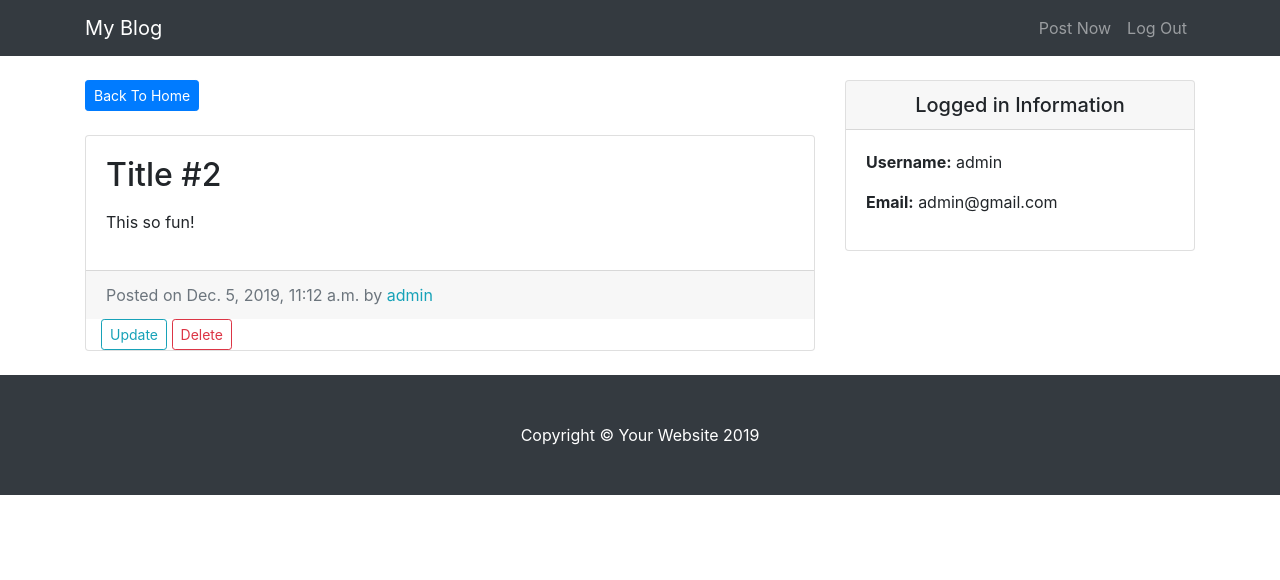
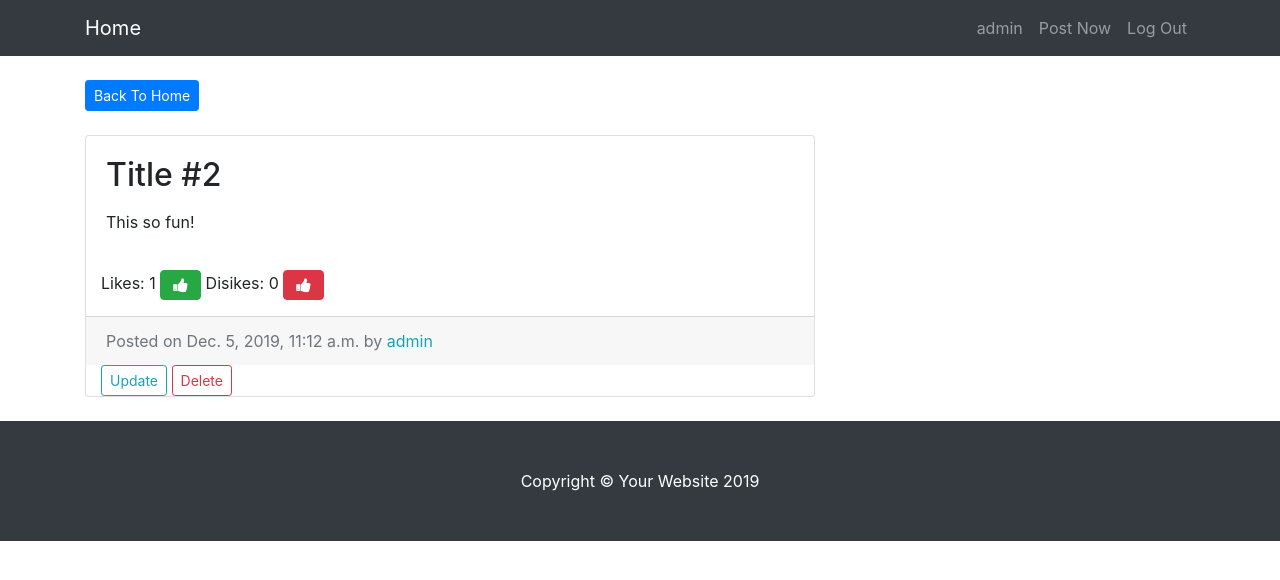
Before and after one commit to nabaneetLahiri/django-blog, a Django app: page /entry/2/ in a window 1280 px wide. Shown: the top 580 px of the page. Run offline with Django 3.2, Linux system fonts and the light colour scheme; a user stored in the database is signed in; data comes from the database, SQL or seed files in the repository; both versions use the stored data as it was after the commit; data that the repository does not hold is empty; some libraries are stand-ins or nearby versions.

Commit message:
Add files via upload

```diff
--- a/entries/models.py
+++ b/entries/models.py
@@ -6,6 +6,8 @@ class Entry(models.Model):
     entry_text=models.TextField()
     entry_date=models.DateTimeField(auto_now_add=True)
     entry_author=models.ForeignKey(User,on_delete=models.CASCADE)
+    likes=models.ManyToManyField(User,blank=True,related_name="post_likes")
+    dislikes=models.ManyToManyField(User,blank=True,related_name="post_dislikes")
     class Meta:
         verbose_name_plural="entries"
     def __str__(self):
--- a/entries/templates/entries/base.html
+++ b/entries/templates/entries/base.html
@@ -13,7 +13,7 @@
 
   <!-- Bootstrap core CSS -->
   <link href="{% static 'entries/vendor/bootstrap/css/bootstrap.min.css' %}" rel="stylesheet">
-
+  <link rel="stylesheet" href="https://maxcdn.bootstrapcdn.com/font-awesome/4.4.0/css/font-awesome.min.css">
   <!-- Custom styles for this template -->
   <link href="{% static 'entries/css/blog-home.css' %}" rel="stylesheet">
 
@@ -24,12 +24,15 @@
   <!-- Navigation -->
   <nav class="navbar navbar-expand-lg navbar-dark bg-dark fixed-top">
     <div class="container">
-      <a class="navbar-brand" href="{% url 'blog-home' %}">My Blog</a>
+      <a class="navbar-brand" href="{% url 'blog-home' %}">Home</a>
       <button class="navbar-toggler" type="button" data-toggle="collapse" data-target="#navbarResponsive" aria-controls="navbarResponsive" aria-expanded="false" aria-label="Toggle navigation">
         <span class="navbar-toggler-icon"></span>
       </button>
       <div class="collapse navbar-collapse" id="navbarResponsive">
         <ul class="navbar-nav ml-auto">
+          <li class="nav-item">
+            <a class="nav-link" href="{% url 'my-entry' %}">{{user.username}}</a>
+          </li>
           <li class="nav-item">
             <a class="nav-link" href="{% url 'create_entry' %}">Post Now</a>
           </li>
@@ -48,21 +51,6 @@
       {% block content %}{% endblock %}
        <!-- Sidebar Widgets Column -->
     <div class="col-md-4">
-
-                <!-- Side Widget -->
-      <div class="card my-4">
-          <h5 class="card-header text-center">Logged in Information</h5>
-          <div class="card-body">
-            <ul class="list-unstyled mb-0">
-                <li>
-                    <p> <strong>Username:</strong> {{user.username}}</p>
-                </li>
-                <li>
-                    <p> <strong>Email:</strong>  {{user.email}}</p>
-                </li>
-            </ul>
-          </div>
-        </div>
 
 
       </div>
--- a/entries/templates/entries/entry_detail.html
+++ b/entries/templates/entries/entry_detail.html
@@ -2,13 +2,15 @@
 {% block content %}
 <!-- Blog Entries Column -->
 <div class="col-md-8 mt-4">
-
 <a href="{%url 'blog-home'%}"class="btn btn-primary btn-sm">Back To Home</a>
   <!-- Blog Post -->
   <div class="card mb-4 mt-4">
     <div class="card-body">
       <h2 class="card-title">{{ object.entry_title }}</h2>
       <p class="card-text">{{ object.entry_text|linebreaks }}</p>
+    </div>
+    <div class="col-md-8">
+      <p >Likes: {{object.likes.count}} <a href="{% url 'entry-like' object.id %}" class="btn btn-success fa fa-thumbs-up" aria-hidden="true"></a> Disikes: {{object.dislikes.count}} <a href="{% url 'entry-dislike' object.id %}" class="btn btn-danger fa fa-thumbs-up" aria-hidden="true"></a></p>
     </div>
     <div class="card-footer text-muted">
       Posted on {{ object.entry_date }} by
--- a/entries/urls.py
+++ b/entries/urls.py
@@ -1,11 +1,14 @@
 
 
 from django.urls import path
-from .views import HomeView,EntryView,CreateEntryView,UpdateEntryView,DeleteEntryView
+from .views import HomeView,MyView,EntryView,CreateEntryView,UpdateEntryView,DeleteEntryView,PostLikeView,PostDislikeView
 urlpatterns = [
 path('',HomeView.as_view(),name='blog-home'),
+path('account/',MyView.as_view(),name='my-entry'),
 path('entry/<int:pk>/',EntryView.as_view(),name="entry-detail"),
 path('entry/<int:pk>/update',UpdateEntryView.as_view(success_url='/'),name="entry-update"),
 path('entry/<int:pk>/delete',DeleteEntryView.as_view(success_url='/'),name="entry-delete"),
+path('entry/<int:pk>/like',PostLikeView.as_view(),name="entry-like"),
+path('entry/<int:pk>/dislike',PostDislikeView.as_view(),name="entry-dislike"),
 path('create_entry/',CreateEntryView.as_view(success_url='/'),name='create_entry')
 ]
--- a/entries/views.py
+++ b/entries/views.py
@@ -1,9 +1,15 @@
 from django.shortcuts import render
-from django.views.generic import ListView,DetailView,CreateView,UpdateView,DeleteView
+from django.views.generic import ListView,DetailView,CreateView,UpdateView,DeleteView,RedirectView
 from django.contrib.auth.mixins import LoginRequiredMixin,UserPassesTestMixin
 from .models import Entry
 # Create your views here.
 class HomeView(LoginRequiredMixin,ListView):
+    model=Entry
+    template_name='entries/index.html'
+    context_object_name="blog_entries"
+    ordering=['-entry_date']
+    paginate_by=3
+class MyView(LoginRequiredMixin,ListView):
     model=Entry#.objects.get(entry_author__exact=.request.user)
     template_name='entries/index.html'
     context_object_name="blog_entries"
@@ -43,3 +49,31 @@ class DeleteEntryView(LoginRequiredMixin,UserPassesTestMixin,DeleteView):
         if self.request.user==entry.entry_author:
             return True
         return False
+class PostLikeView(RedirectView):
+    pattern_name = 'entry-detail'
+    def get_redirect_url(self, *args, **kwargs):
+        obj = Entry.objects.get(pk=kwargs['pk'])
+        user = self.request.user
+        if user.is_authenticated:
+            if user in obj.dislikes.all():
+                obj.dislikes.remove(user)
+                obj.likes.add(user)
+            elif user in obj.likes.all():
+                obj.likes.remove(user)
+            else:
+                obj.likes.add(user)
+        return super().get_redirect_url(*args, **kwargs)
+class PostDislikeView(RedirectView):
+    pattern_name = 'entry-detail'
+    def get_redirect_url(self, *args, **kwargs):
+        obj = Entry.objects.get(pk=kwargs['pk'])
+        user = self.request.user
+        if user.is_authenticated:
+            if user in obj.likes.all():
+                obj.likes.remove(user)
+                obj.dislikes.add(user)
+            elif user in obj.dislikes.all():
+                obj.dislikes.remove(user)
+            else:
+                obj.dislikes.add(user)
+        return super().get_redirect_url(*args, **kwargs)
```
Also changed, not shown: entries/templates/entries/index.html (+5 -2 lines), db.sqlite3, entries/migrations/0003_entry_likes.py (added), entries/migrations/0004_entry_dislikes.py (added).
